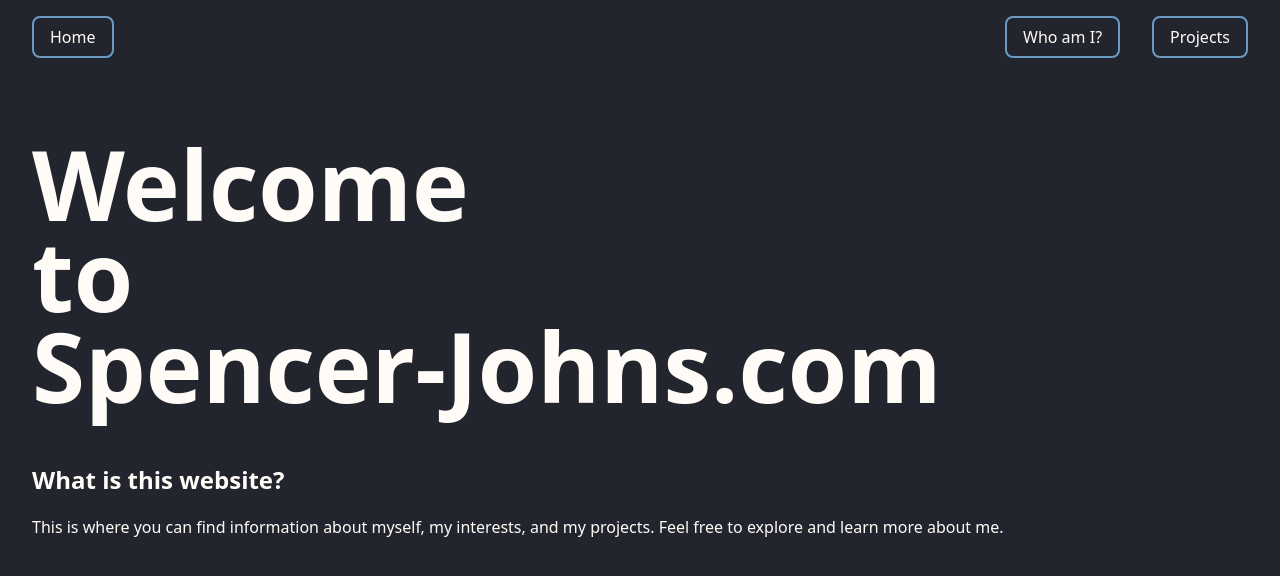
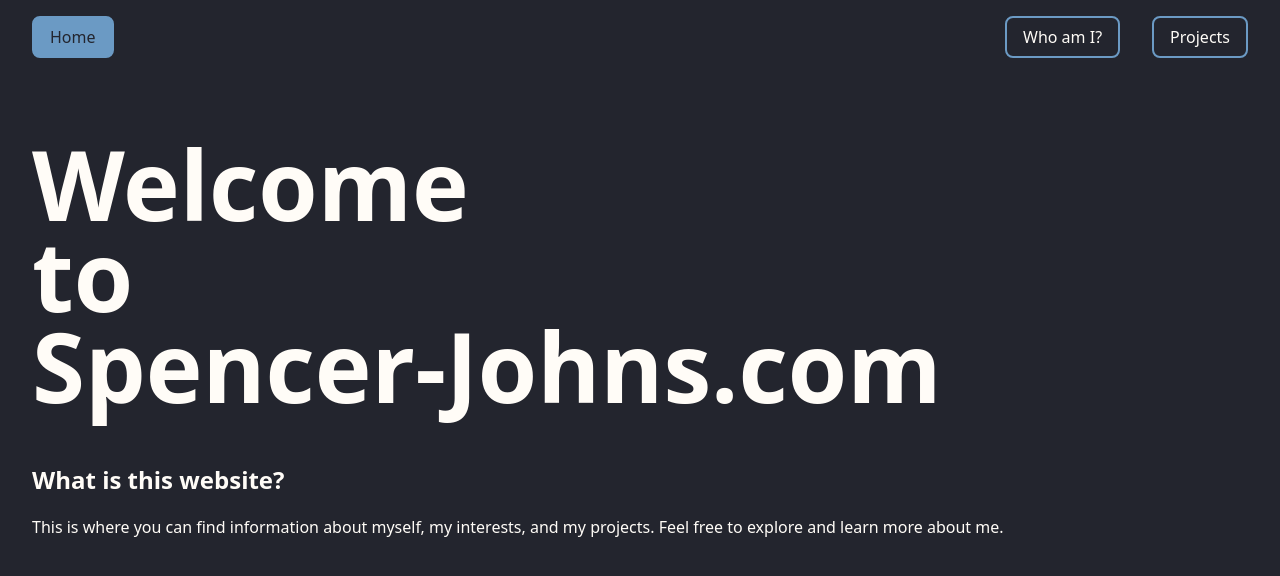
Before and after one commit to Spezzdidly/sjohns-webpage, a website: page public/index.html in a window 1280 px wide. In both pictures the pointer is over the link "Home". Drawn offline with Linux system fonts and the light colour scheme.

Commit message:
Added more interactive link buttons.

```diff
--- a/css/styles.css
+++ b/css/styles.css
@@ -29,6 +29,11 @@ body {
     color: #fffcf7;
 }
 
+#topBar a:hover {
+    background-color: #6b9ac4;
+    color: #23252e;
+}
+
 main {
     display: grid;
     grid-template-rows: 0.5fr 1fr;
```
